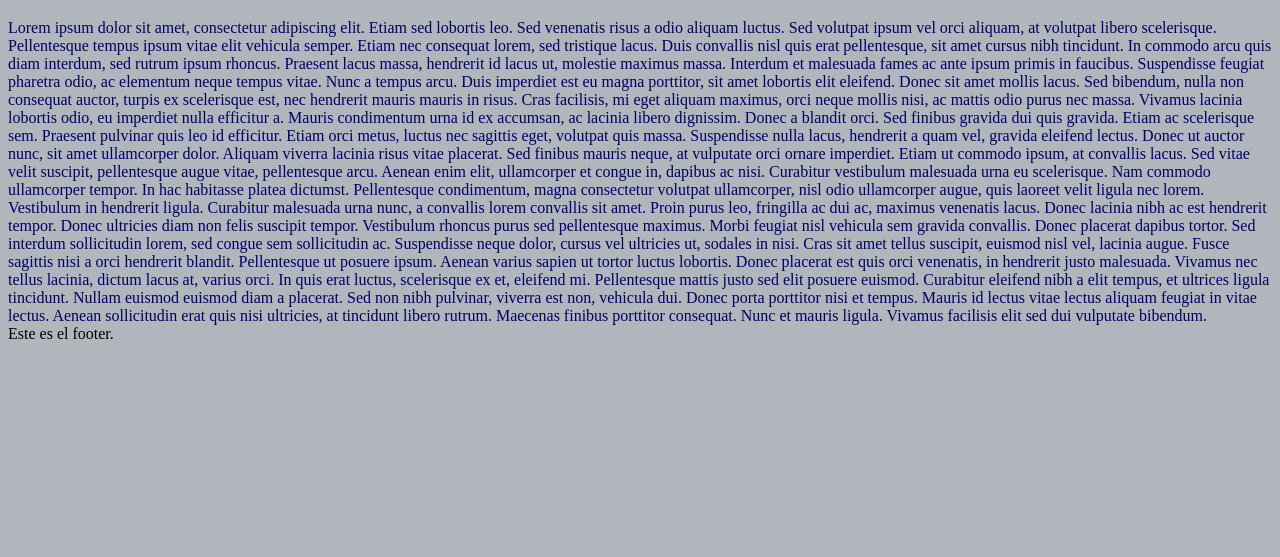
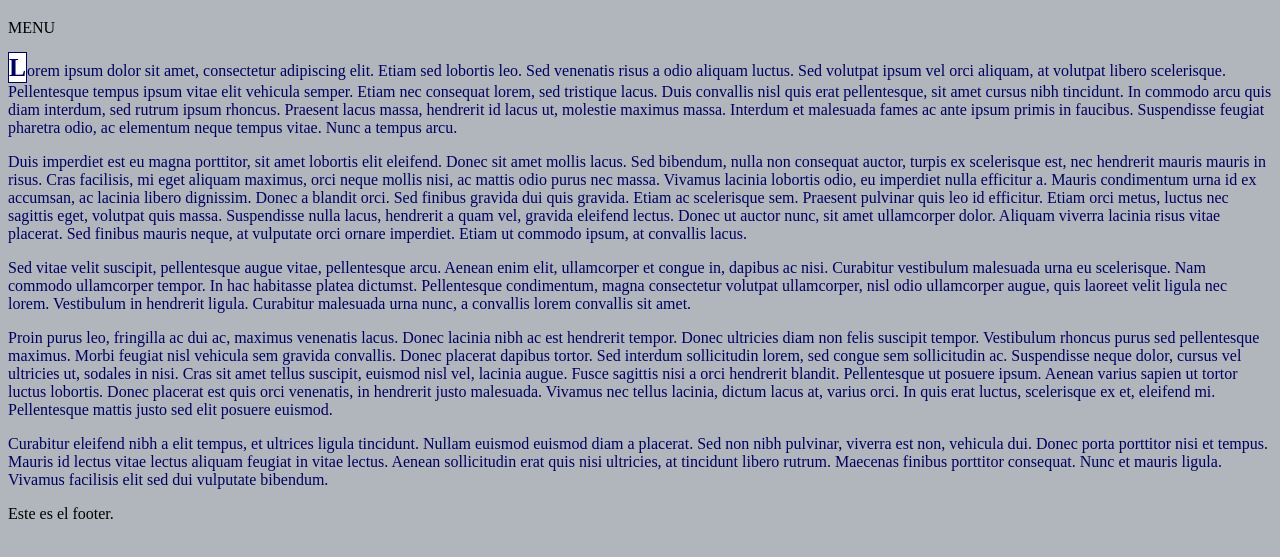
Before and after one commit to Rauibert/ProyectoPrueba, a plain HTML site: page index.html in a window 1280 px wide. Shown: the part 61-618 px from the top of the page. Drawn offline with Linux system fonts and the light colour scheme.

Commit message:
Nuevos cambios en css

```diff
--- a/css/style.css
+++ b/css/style.css
@@ -6,3 +6,10 @@ body{
 article{
 	color: #000060;
 }
+
+.letraPrimera{
+	font-size: 1.6em;
+	font-weight: bold;
+	border: 1px solid;
+	background-color: #FFFFFF;
+}
--- a/index.html
+++ b/index.html
@@ -11,19 +11,19 @@
 	</header>
 
 	<nav>
-
+		MENU
 	</nav>
 
 	<article>
-		Lorem ipsum dolor sit amet, consectetur adipiscing elit. Etiam sed lobortis leo. Sed venenatis risus a odio aliquam luctus. Sed volutpat ipsum vel orci aliquam, at volutpat libero scelerisque. Pellentesque tempus ipsum vitae elit vehicula semper. Etiam nec consequat lorem, sed tristique lacus. Duis convallis nisl quis erat pellentesque, sit amet cursus nibh tincidunt. In commodo arcu quis diam interdum, sed rutrum ipsum rhoncus. Praesent lacus massa, hendrerit id lacus ut, molestie maximus massa. Interdum et malesuada fames ac ante ipsum primis in faucibus. Suspendisse feugiat pharetra odio, ac elementum neque tempus vitae. Nunc a tempus arcu.
+		<p><span class="letraPrimera">L</span>orem ipsum dolor sit amet, consectetur adipiscing elit. Etiam sed lobortis leo. Sed venenatis risus a odio aliquam luctus. Sed volutpat ipsum vel orci aliquam, at volutpat libero scelerisque. Pellentesque tempus ipsum vitae elit vehicula semper. Etiam nec consequat lorem, sed tristique lacus. Duis convallis nisl quis erat pellentesque, sit amet cursus nibh tincidunt. In commodo arcu quis diam interdum, sed rutrum ipsum rhoncus. Praesent lacus massa, hendrerit id lacus ut, molestie maximus massa. Interdum et malesuada fames ac ante ipsum primis in faucibus. Suspendisse feugiat pharetra odio, ac elementum neque tempus vitae. Nunc a tempus arcu.</p>
 
-		Duis imperdiet est eu magna porttitor, sit amet lobortis elit eleifend. Donec sit amet mollis lacus. Sed bibendum, nulla non consequat auctor, turpis ex scelerisque est, nec hendrerit mauris mauris in risus. Cras facilisis, mi eget aliquam maximus, orci neque mollis nisi, ac mattis odio purus nec massa. Vivamus lacinia lobortis odio, eu imperdiet nulla efficitur a. Mauris condimentum urna id ex accumsan, ac lacinia libero dignissim. Donec a blandit orci. Sed finibus gravida dui quis gravida. Etiam ac scelerisque sem. Praesent pulvinar quis leo id efficitur. Etiam orci metus, luctus nec sagittis eget, volutpat quis massa. Suspendisse nulla lacus, hendrerit a quam vel, gravida eleifend lectus. Donec ut auctor nunc, sit amet ullamcorper dolor. Aliquam viverra lacinia risus vitae placerat. Sed finibus mauris neque, at vulputate orci ornare imperdiet. Etiam ut commodo ipsum, at convallis lacus.
+		<p>Duis imperdiet est eu magna porttitor, sit amet lobortis elit eleifend. Donec sit amet mollis lacus. Sed bibendum, nulla non consequat auctor, turpis ex scelerisque est, nec hendrerit mauris mauris in risus. Cras facilisis, mi eget aliquam maximus, orci neque mollis nisi, ac mattis odio purus nec massa. Vivamus lacinia lobortis odio, eu imperdiet nulla efficitur a. Mauris condimentum urna id ex accumsan, ac lacinia libero dignissim. Donec a blandit orci. Sed finibus gravida dui quis gravida. Etiam ac scelerisque sem. Praesent pulvinar quis leo id efficitur. Etiam orci metus, luctus nec sagittis eget, volutpat quis massa. Suspendisse nulla lacus, hendrerit a quam vel, gravida eleifend lectus. Donec ut auctor nunc, sit amet ullamcorper dolor. Aliquam viverra lacinia risus vitae placerat. Sed finibus mauris neque, at vulputate orci ornare imperdiet. Etiam ut commodo ipsum, at convallis lacus.</p>
 
-		Sed vitae velit suscipit, pellentesque augue vitae, pellentesque arcu. Aenean enim elit, ullamcorper et congue in, dapibus ac nisi. Curabitur vestibulum malesuada urna eu scelerisque. Nam commodo ullamcorper tempor. In hac habitasse platea dictumst. Pellentesque condimentum, magna consectetur volutpat ullamcorper, nisl odio ullamcorper augue, quis laoreet velit ligula nec lorem. Vestibulum in hendrerit ligula. Curabitur malesuada urna nunc, a convallis lorem convallis sit amet.
+		<p>Sed vitae velit suscipit, pellentesque augue vitae, pellentesque arcu. Aenean enim elit, ullamcorper et congue in, dapibus ac nisi. Curabitur vestibulum malesuada urna eu scelerisque. Nam commodo ullamcorper tempor. In hac habitasse platea dictumst. Pellentesque condimentum, magna consectetur volutpat ullamcorper, nisl odio ullamcorper augue, quis laoreet velit ligula nec lorem. Vestibulum in hendrerit ligula. Curabitur malesuada urna nunc, a convallis lorem convallis sit amet.</p>
 
-		Proin purus leo, fringilla ac dui ac, maximus venenatis lacus. Donec lacinia nibh ac est hendrerit tempor. Donec ultricies diam non felis suscipit tempor. Vestibulum rhoncus purus sed pellentesque maximus. Morbi feugiat nisl vehicula sem gravida convallis. Donec placerat dapibus tortor. Sed interdum sollicitudin lorem, sed congue sem sollicitudin ac. Suspendisse neque dolor, cursus vel ultricies ut, sodales in nisi. Cras sit amet tellus suscipit, euismod nisl vel, lacinia augue. Fusce sagittis nisi a orci hendrerit blandit. Pellentesque ut posuere ipsum. Aenean varius sapien ut tortor luctus lobortis. Donec placerat est quis orci venenatis, in hendrerit justo malesuada. Vivamus nec tellus lacinia, dictum lacus at, varius orci. In quis erat luctus, scelerisque ex et, eleifend mi. Pellentesque mattis justo sed elit posuere euismod.
+		<p>Proin purus leo, fringilla ac dui ac, maximus venenatis lacus. Donec lacinia nibh ac est hendrerit tempor. Donec ultricies diam non felis suscipit tempor. Vestibulum rhoncus purus sed pellentesque maximus. Morbi feugiat nisl vehicula sem gravida convallis. Donec placerat dapibus tortor. Sed interdum sollicitudin lorem, sed congue sem sollicitudin ac. Suspendisse neque dolor, cursus vel ultricies ut, sodales in nisi. Cras sit amet tellus suscipit, euismod nisl vel, lacinia augue. Fusce sagittis nisi a orci hendrerit blandit. Pellentesque ut posuere ipsum. Aenean varius sapien ut tortor luctus lobortis. Donec placerat est quis orci venenatis, in hendrerit justo malesuada. Vivamus nec tellus lacinia, dictum lacus at, varius orci. In quis erat luctus, scelerisque ex et, eleifend mi. Pellentesque mattis justo sed elit posuere euismod.</p>
 
-		Curabitur eleifend nibh a elit tempus, et ultrices ligula tincidunt. Nullam euismod euismod diam a placerat. Sed non nibh pulvinar, viverra est non, vehicula dui. Donec porta porttitor nisi et tempus. Mauris id lectus vitae lectus aliquam feugiat in vitae lectus. Aenean sollicitudin erat quis nisi ultricies, at tincidunt libero rutrum. Maecenas finibus porttitor consequat. Nunc et mauris ligula. Vivamus facilisis elit sed dui vulputate bibendum.
+		<p>Curabitur eleifend nibh a elit tempus, et ultrices ligula tincidunt. Nullam euismod euismod diam a placerat. Sed non nibh pulvinar, viverra est non, vehicula dui. Donec porta porttitor nisi et tempus. Mauris id lectus vitae lectus aliquam feugiat in vitae lectus. Aenean sollicitudin erat quis nisi ultricies, at tincidunt libero rutrum. Maecenas finibus porttitor consequat. Nunc et mauris ligula. Vivamus facilisis elit sed dui vulputate bibendum.</p>
 	</article>
 
 	<aside>
```
